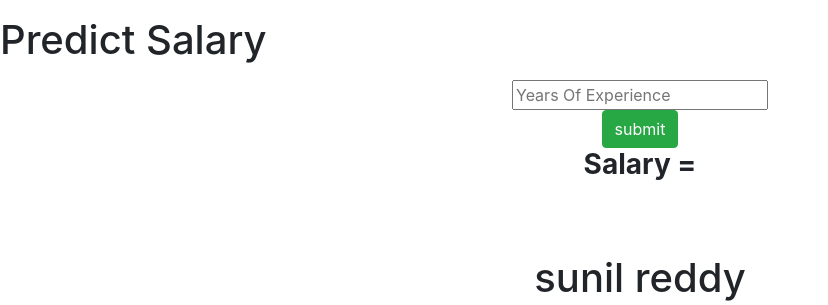
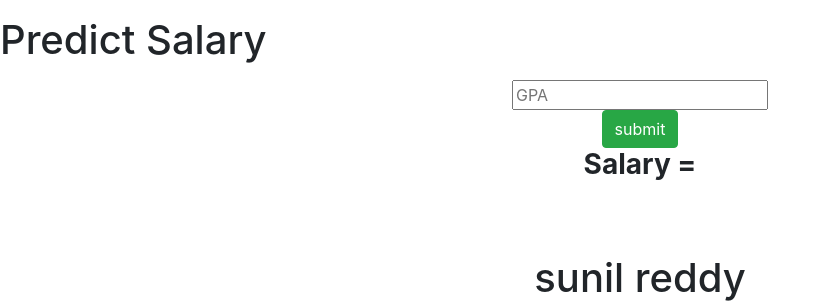
Before and after one commit to sunilkumarreddynalluri/simple-linear-regression, a Flask app: page / in a window 1280 px wide. Shown: the top 305 px of the page, without its empty margins (0-828 px from the left). Run offline with Flask 3, Linux system fonts and the light colour scheme; parts of the project's set-up code (start-up, migrations or seed data) failed here and were passed over; some libraries are stand-ins or nearby versions.

Commit message:
Update index.html

```diff
--- a/templates/index.html
+++ b/templates/index.html
@@ -20,7 +20,7 @@
 
 <div class="container text-center">
     <form action="/predict" method="POST">
-        <input type="text" name = 'Years Of Experience' placeholder="Years Of Experience"><br>
+        <input type="text" name = 'SAP' placeholder="GPA"><br>
         <button class = 'btn btn-success'>submit</button>
 
 
```
